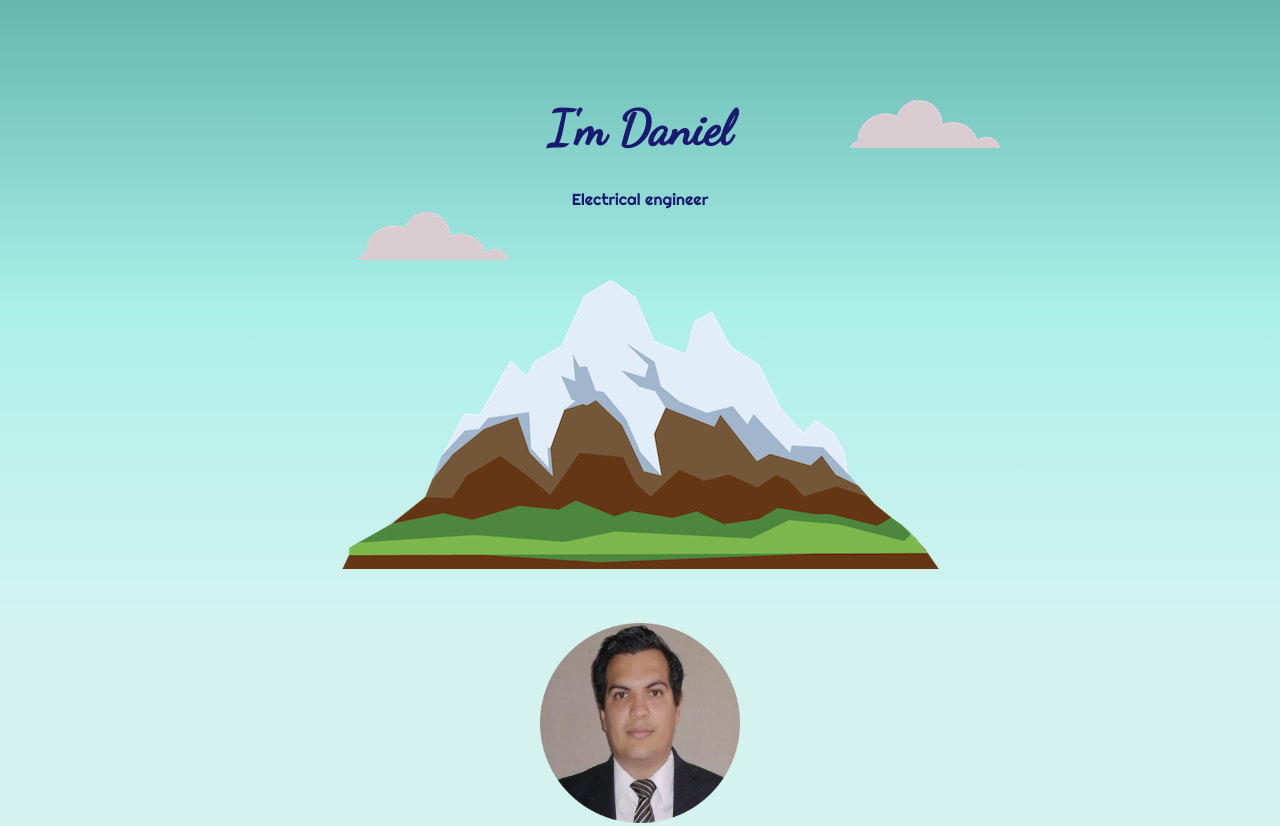
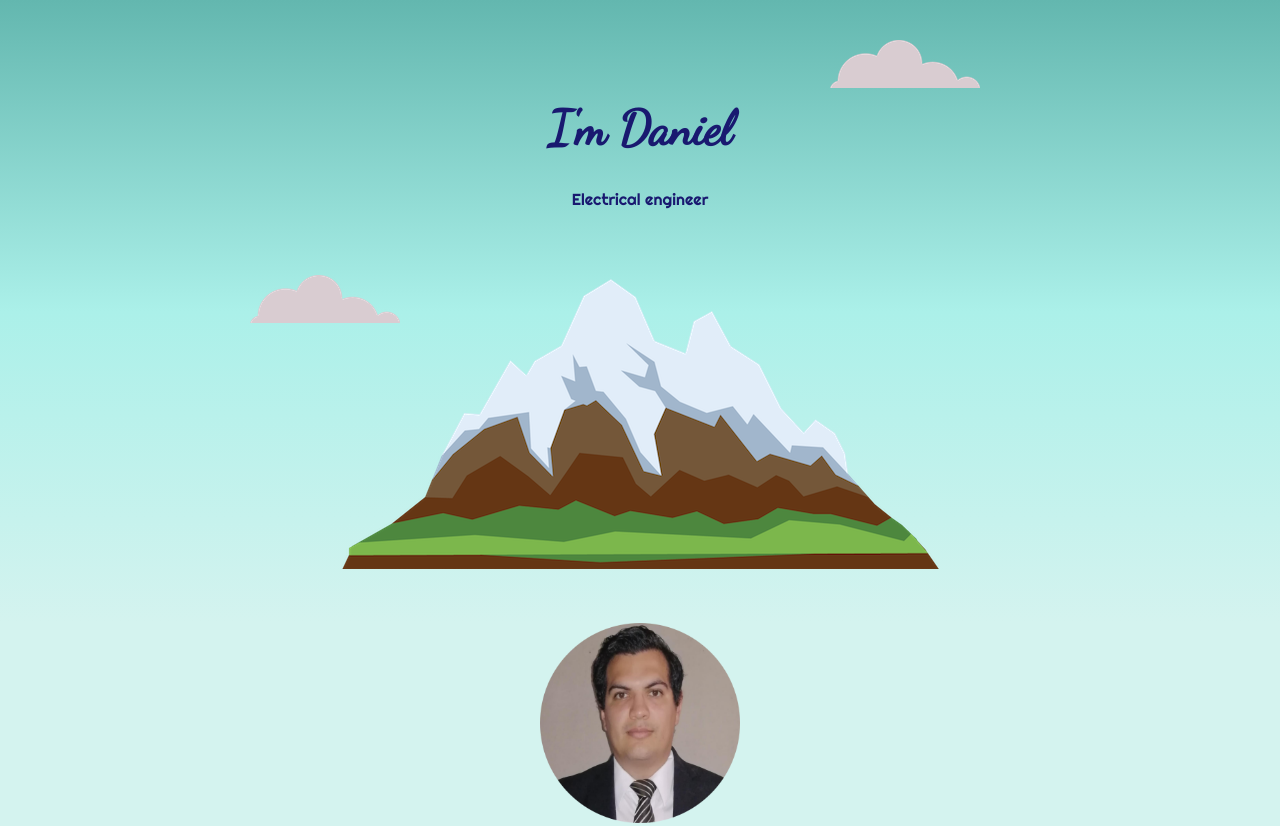
Before and after one commit to DanJV/CSS-CV, a plain HTML site: page index.html in a window 1280 px wide. Shown: the top 826 px of the page. Drawn offline with nearby package versions, Linux system fonts and the light colour scheme.

Commit message:
modification of styles.css

```diff
--- a/CSS/styles.css
+++ b/CSS/styles.css
@@ -46,12 +46,14 @@ p {
 
 .top-cloud {
   position: absolute;
-  left: 850px;
+  right: 300px;
+  top: 40px;
 }
 
 .bottom-cloud {
   position: absolute;
-  left: 28%;
+  left: 250px;
+  bottom: 300px;
 }
 
 table {
```
